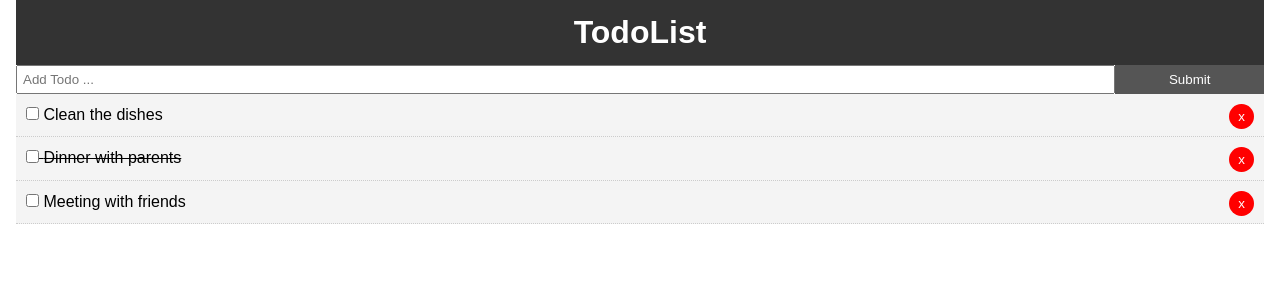
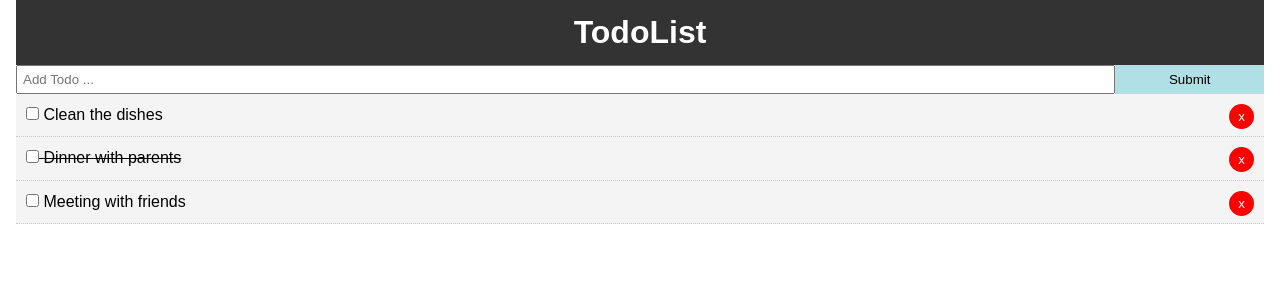
Before and after one commit to aasirah93/React_ToDoList, a React (Create React App) app: page / in a window 1280 px wide. Shown: the top 300 px of the page. Built offline with nearby package versions, Linux system fonts and the light colour scheme.

Commit message:
changed some css

```diff
--- a/src/App.css
+++ b/src/App.css
@@ -21,12 +21,13 @@ a {
 .btn{
   display: inline-block;
   border: none;
-  background: #555;
-  color: #fff;
+  background: #B0E0E6;
+  color: #000000;
   padding: 7px 20px;
   cursor: pointer;
 }
 
 .btn:hover{
-  background: #666;
+  background: #1E90FF;
+  color: #000000;
 }
```
